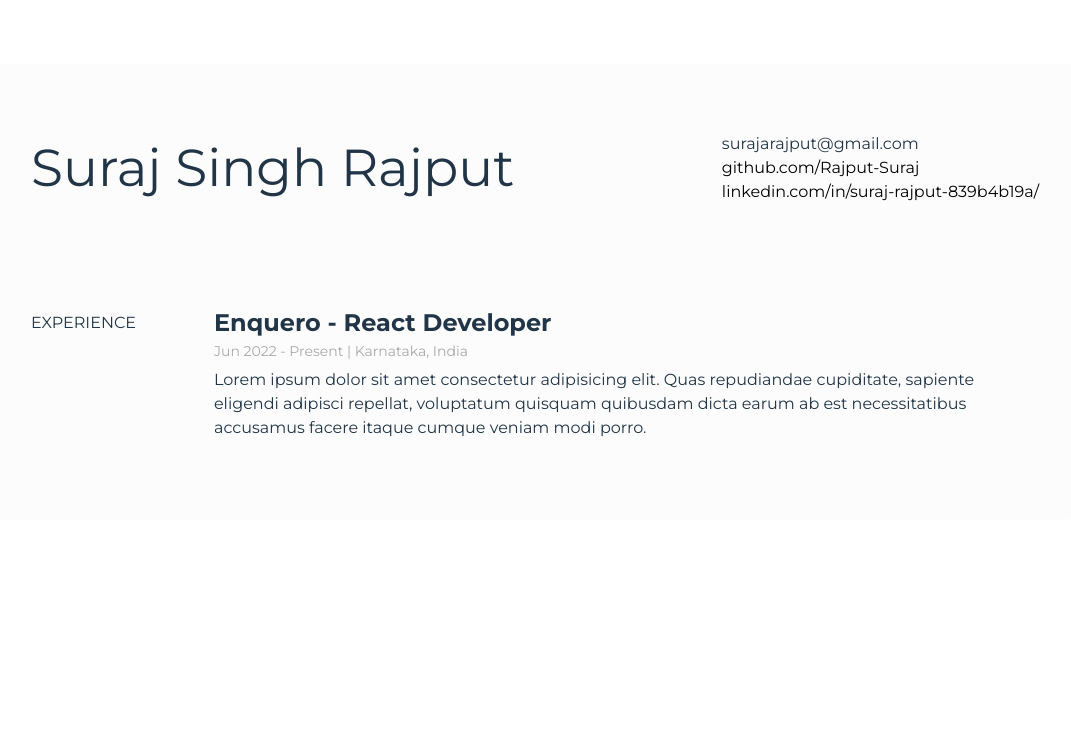
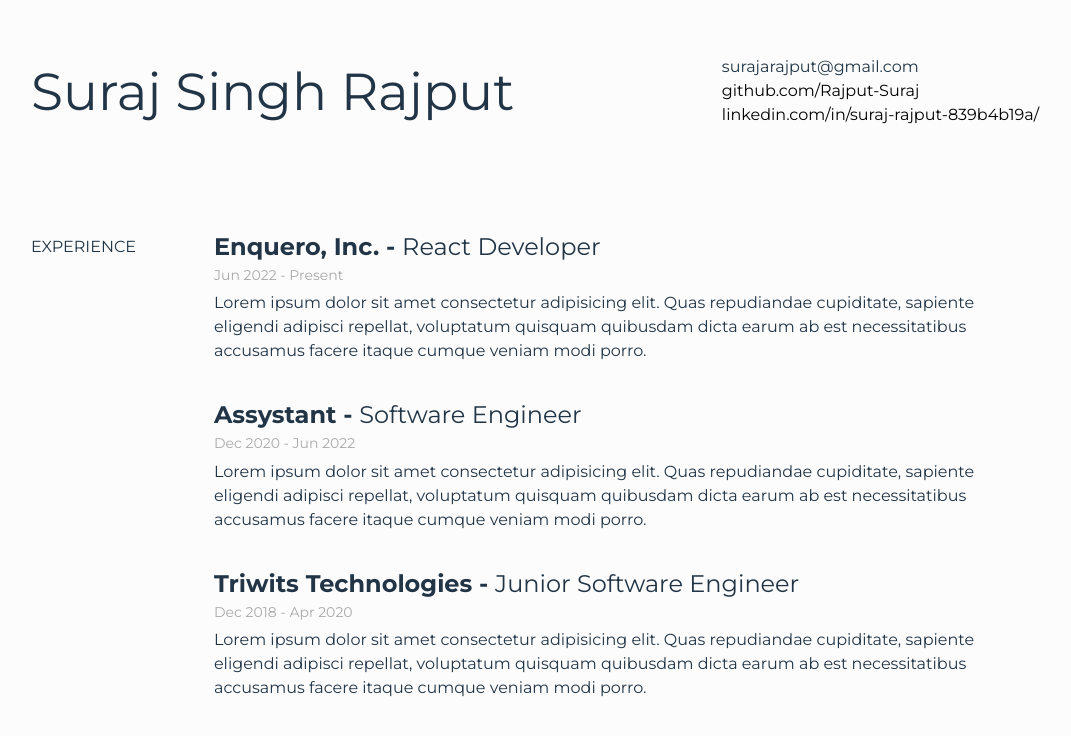
Before and after one commit to Rajput-Suraj/resume, a React (Vite) app: page / in a window 1280 px wide. Shown: the part 108-844 px from the top of the page, without its empty margins (105-1176 px from the left). Before the commit the page ends 800 px from the top, so only its background shows below. Built offline with nearby package versions, Linux system fonts and the light colour scheme.

Commit message:
Created info component and added data

```diff
--- a/src/App.css
+++ b/src/App.css
@@ -87,6 +87,10 @@
 }
 
 .sub-title {
+  font-weight: 400;
+}
+
+.duration {
   color: #a9a9a9;
   font-size: 14px;
 }
--- a/src/components/Body.tsx
+++ b/src/components/Body.tsx
@@ -1,9 +1,10 @@
 import Section from './Section';
+import { workExpriences } from '../utils/constants';
 
 function Body() {
   return (
     <div className="wrapper">
-      <Section />
+      <Section heading='Experience' userMetaData={workExpriences} />
     </div>
   );
 }
--- /dev/null
+++ b/src/components/Info.tsx
@@ -0,0 +1,24 @@
+interface InfoProps {
+  title: string;
+  subTitle?: string;
+  duration: string;
+  description: string;
+}
+
+function Info({ title, subTitle, duration, description }: InfoProps) {
+  return (
+    <div className="">
+      <div className="section-wrapper mb-40">
+        <div className="section-details">
+          <div className="title">
+            {title} - <span className="sub-title">{subTitle}</span>
+          </div>
+          <div className="duration">{duration}</div>
+        </div>
+        <div>{description}</div>
+      </div>
+    </div>
+  );
+}
+
+export default Info;
--- a/src/components/Section.tsx
+++ b/src/components/Section.tsx
@@ -1,21 +1,34 @@
-function Section() {
+import Info from './Info';
+
+interface UserMetaDataType {
+  id: number;
+  companyName: string;
+  position: string;
+  duration: string;
+  description: string;
+}
+interface SectionProps {
+  heading: string;
+  userMetaData: UserMetaDataType[];
+}
+
+function Section({ heading, userMetaData }: SectionProps) {
   return (
     <>
       <div className="section">
-        <div className="text-upper">Experience</div>
-        <div className="">
-          <div className="section-wrapper mb-40">
-            <div className="section-details">
-              <div className="title">Enquero - React Developer</div>
-              <div className="sub-title">Jun 2022 - Present | Karnataka, India</div>
-            </div>
-            <div>
-              Lorem ipsum dolor sit amet consectetur adipisicing elit. Quas repudiandae cupiditate,
-              sapiente eligendi adipisci repellat, voluptatum quisquam quibusdam dicta earum ab est
-              necessitatibus accusamus facere itaque cumque veniam modi porro.
-            </div>
-          </div>
+        <div className="text-upper">{heading}</div>
+        <div>
+          {userMetaData.map((data) => (
+            <Info
+              key={data.id}
+              title={data.companyName}
+              subTitle={data.position}
+              duration={data.duration}
+              description={data.description}
+            />
+          ))}
         </div>
+
       </div>
     </>
   );
--- /dev/null
+++ b/src/utils/constants.ts
@@ -0,0 +1,26 @@
+export const workExpriences = [
+  {
+    id: 1,
+    companyName: 'Enquero, Inc.',
+    position: 'React Developer',
+    duration: 'Jun 2022 - Present',
+    description:
+      'Lorem ipsum dolor sit amet consectetur adipisicing elit. Quas repudiandae cupiditate, sapiente eligendi adipisci repellat, voluptatum quisquam quibusdam dicta earum ab est necessitatibus accusamus facere itaque cumque veniam modi porro.',
+  },
+  {
+    id: 2,
+    companyName: 'Assystant',
+    position: 'Software Engineer',
+    duration: 'Dec 2020 - Jun 2022',
+    description:
+      'Lorem ipsum dolor sit amet consectetur adipisicing elit. Quas repudiandae cupiditate, sapiente eligendi adipisci repellat, voluptatum quisquam quibusdam dicta earum ab est necessitatibus accusamus facere itaque cumque veniam modi porro.',
+  },
+  {
+    id: 3,
+    companyName: 'Triwits Technologies',
+    position: 'Junior Software Engineer',
+    duration: 'Dec 2018 - Apr 2020',
+    description:
+      'Lorem ipsum dolor sit amet consectetur adipisicing elit. Quas repudiandae cupiditate, sapiente eligendi adipisci repellat, voluptatum quisquam quibusdam dicta earum ab est necessitatibus accusamus facere itaque cumque veniam modi porro.',
+  },
+];
```
